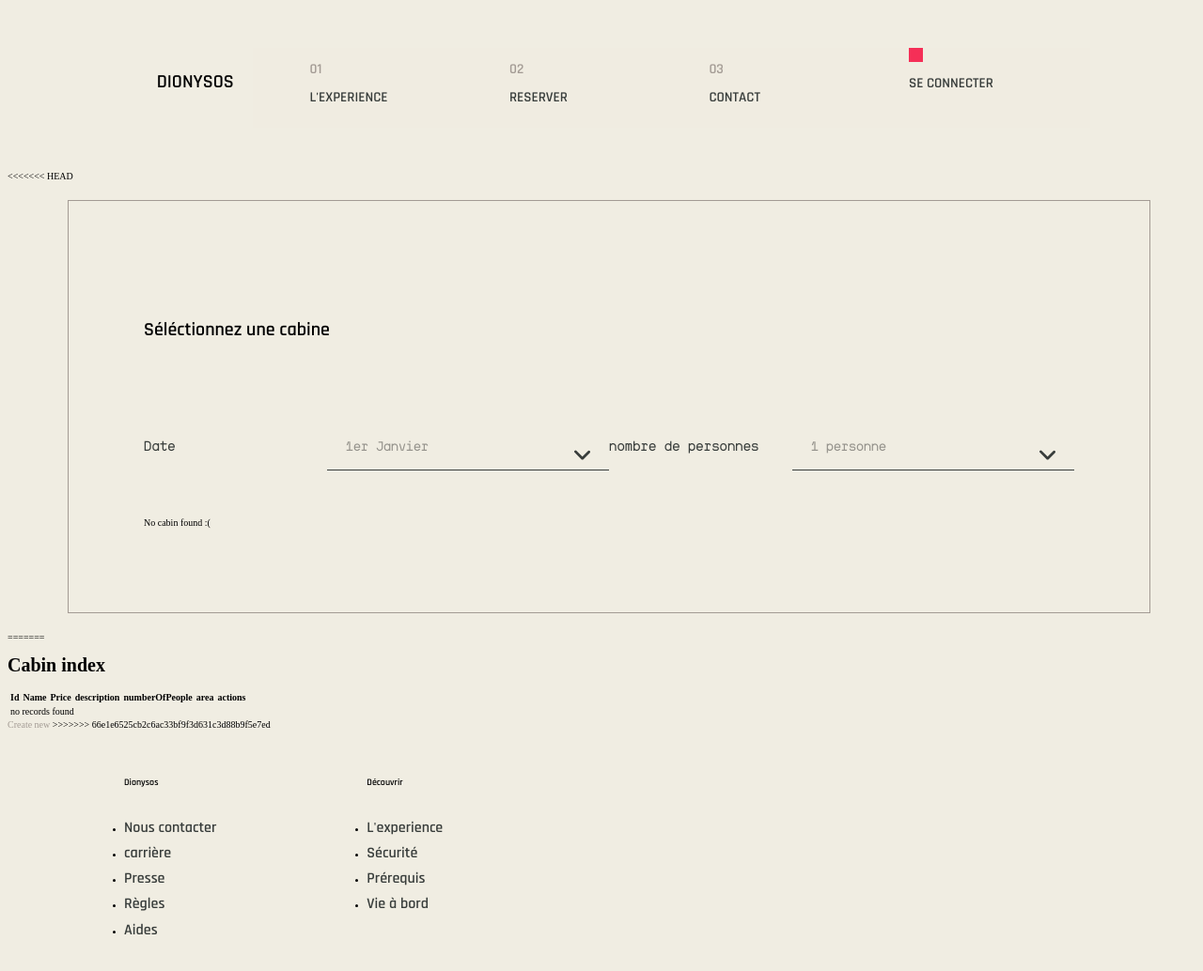
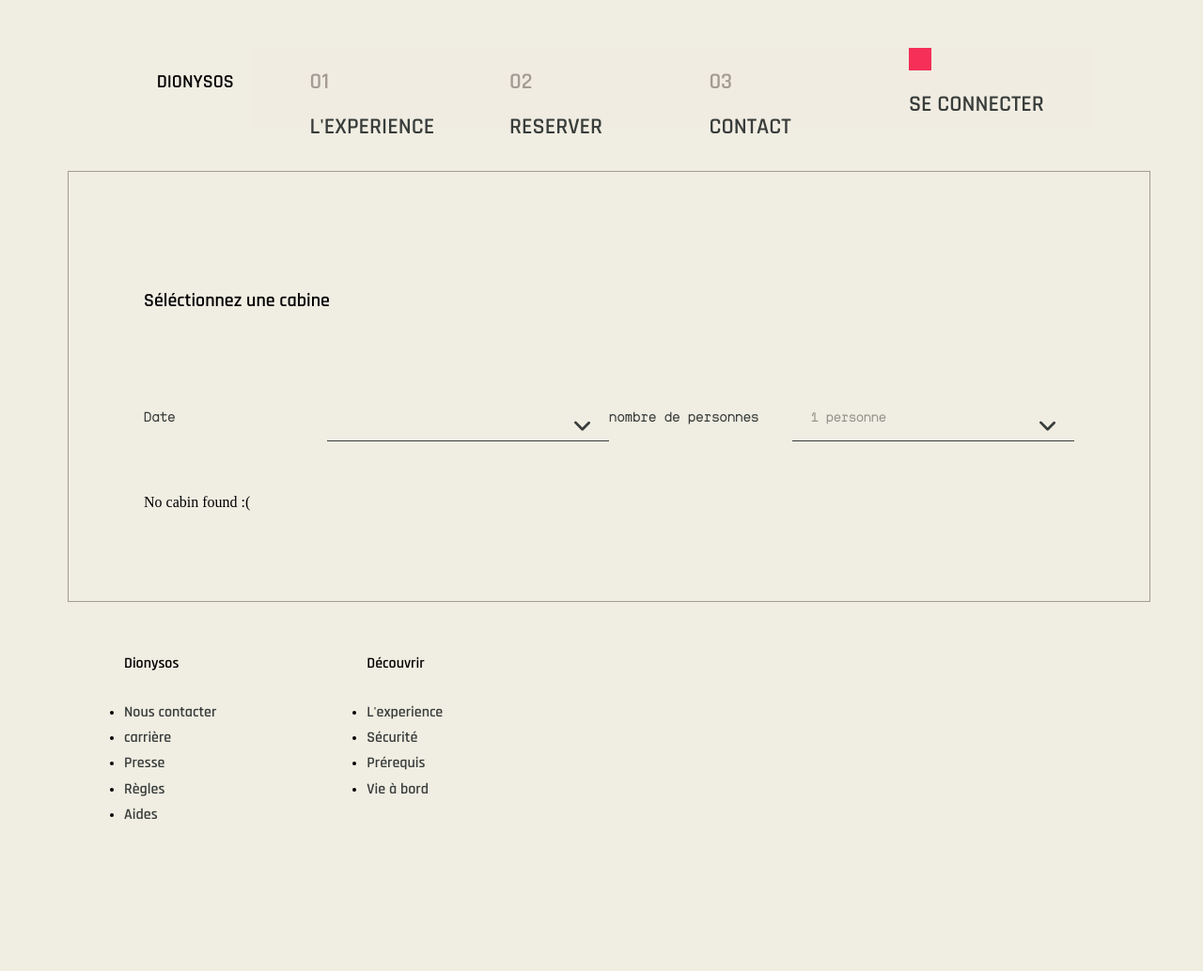
Before and after one commit to Paulehair/bbh_project, a Symfony app: template templates/cabin/index.html.twig in a window 1280 px wide. Shown: the whole page at 94% size. After the commit the page ends 872 px from the top, so only its background shows below. Run offline with Twig, Linux system fonts and the light colour scheme; the template is opened without the code that fills it, so the values that code supplies are empty; style sheets or scripts are compiled from the project's sources; some libraries are stand-ins or nearby versions.

Commit message:
prepare merge

```diff
--- a/templates/cabin/index.html.twig
+++ b/templates/cabin/index.html.twig
@@ -1,6 +1,5 @@
 {% extends 'base.html.twig' %}
 {% block body %}
-<<<<<<< HEAD
 <section class="CabinList">
         <div class="CabinList_main">
                 <h6 class="CabinList_title">Séléctionnez une cabine</h6>
@@ -13,8 +12,7 @@
                                         <use xlink:Href="../assets/img/sprite.svg#arrow" aria-hidden="true"></use>
                                 </svg>
                                 <select name="date" id="" class="CabinForm_select">
-                                        <option value="january">1er Janvier</option>
-                                        <option value="february">1er Février</option>
+                                        <option value="january"></option>
                                 </select>
                         </div>
                 </div>
@@ -64,43 +62,4 @@
             {% endfor %}
         </div>
 </section>
-=======
-    <h1>Cabin index</h1>
-
-    <table class="table">
-        <thead>
-            <tr>
-                <th>Id</th>
-                <th>Name</th>
-                <th>Price</th>
-                <th>description</th>
-                <th>numberOfPeople</th>
-                <th>area</th>
-                <th>actions</th>
-            </tr>
-        </thead>
-        <tbody>
-        {% for cabin in cabins %}
-            <tr>
-                <td>{{ cabin.id }}</td>
-                <td>{{ cabin.name }}</td>
-                <td>{{ cabin.price }}</td>
-                <td>{{ cabin.description }}</td>
-                <td>{{ cabin.numberOfPeople }}</td>
-                <td>{{ cabin.area }}</td>
-                <td>
-                    <a href="{{ path('cabin_show', {'id': cabin.id}) }}">show</a>
-                    <a href="{{ path('cabin_edit', {'id': cabin.id}) }}">edit</a>
-                </td>
-            </tr>
-        {% else %}
-            <tr>
-                <td colspan="4">no records found</td>
-            </tr>
-        {% endfor %}
-        </tbody>
-    </table>
-
-    <a href="{{ path('cabin_new') }}">Create new</a>
->>>>>>> 66e1e6525cb2c6ac33bf9f3d631c3d88b9f5e7ed
 {% endblock %}
```
Also changed, not shown: templates/booking/show.html.twig (+41 -14 lines), templates/cabin/show.html.twig (+5 -4 lines), public/assets/css/main.css (deleted), public/assets/scss/components/_ConfirmBooking.scss (added), public/assets/scss/style.scss, 1 other file.
